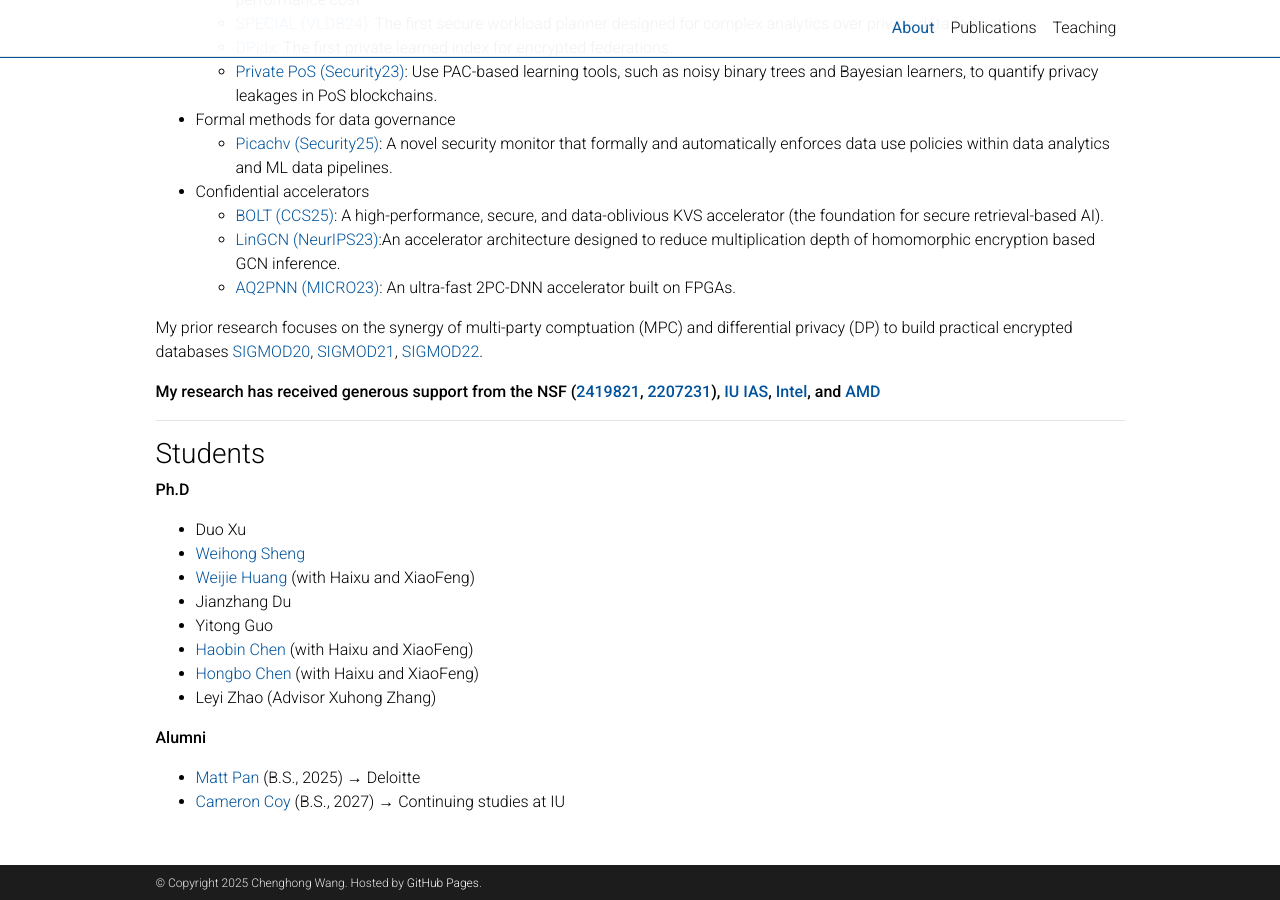
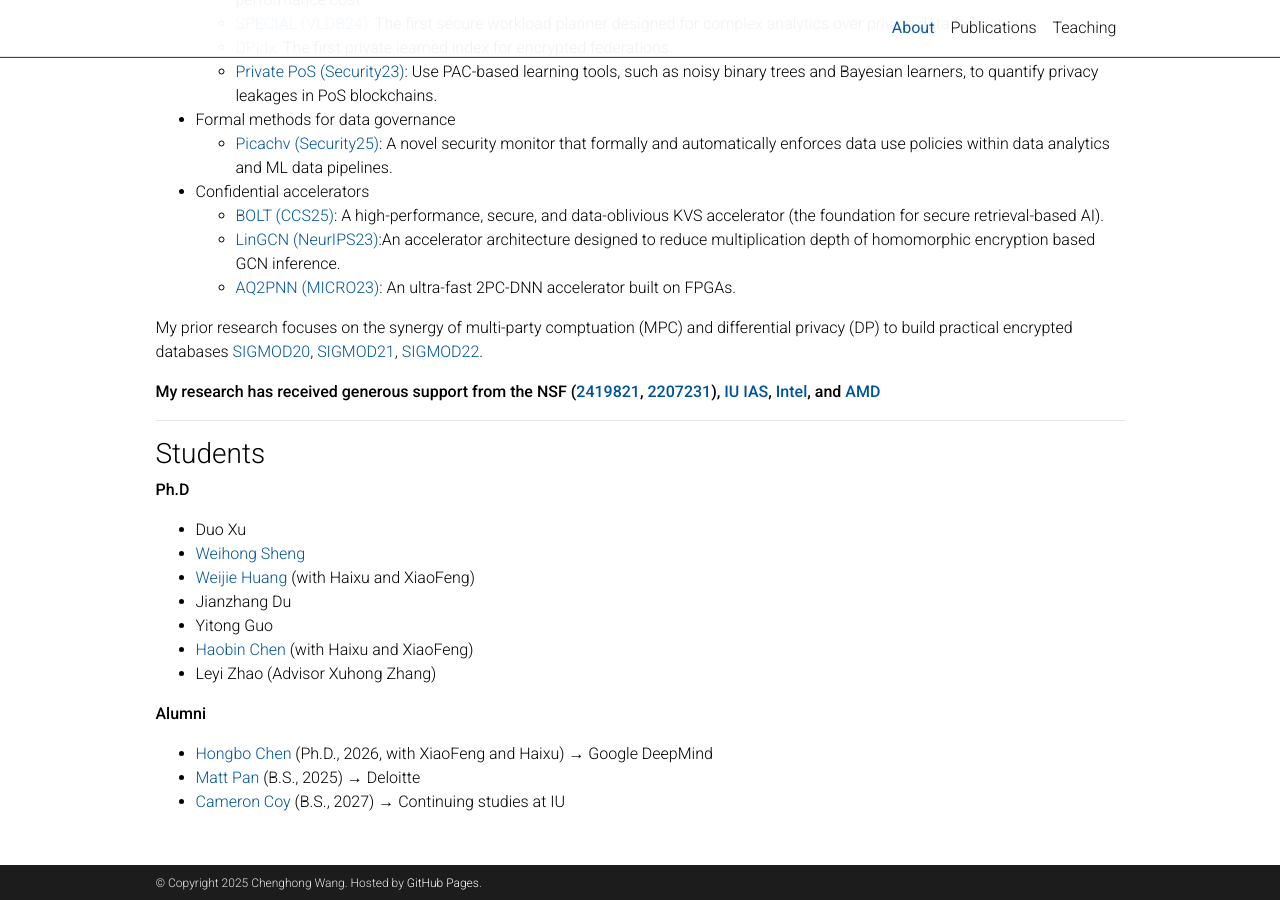
Before and after one commit to lovingmage/lovingmage.github.io, a Jekyll site: the page built from _pages/about.md, in a window 1280 px wide and 900 px high, scrolled down 688 px. Built offline with Jekyll 4.4.1, drawn with Linux system fonts in a browser that asks for light colours; full-size pictures stand in for the smaller copies a plugin makes; comment, search, counter and statistics services are not loaded; a style sheet for code colours, icons or effects is not loaded.

Commit message:
Update about.md

```diff
--- a/_pages/about.md
+++ b/_pages/about.md
@@ -70,9 +70,9 @@ My prior research focuses on the synergy of multi-party comptuation (MPC) and di
 - Jianzhang Du
 - Yitong Guo
 - [Haobin Chen](https://hiroki-chen.github.io/) (with Haixu and XiaoFeng)
-- [Hongbo Chen](https://hc50.pages.iu.edu/) (with Haixu and XiaoFeng)
 - Leyi Zhao (Advisor Xuhong Zhang)
 
 **Alumni**
+- [Hongbo Chen](https://hc50.pages.iu.edu/) (Ph.D., 2026, with XiaoFeng and Haixu) → Google DeepMind
 - [Matt Pan](https://www.linkedin.com/in/matt-pan/) (B.S., 2025) → Deloitte
 - [Cameron Coy](https://www.linkedin.com/in/cameron-coy/) (B.S., 2027) → Continuing studies at IU
```
